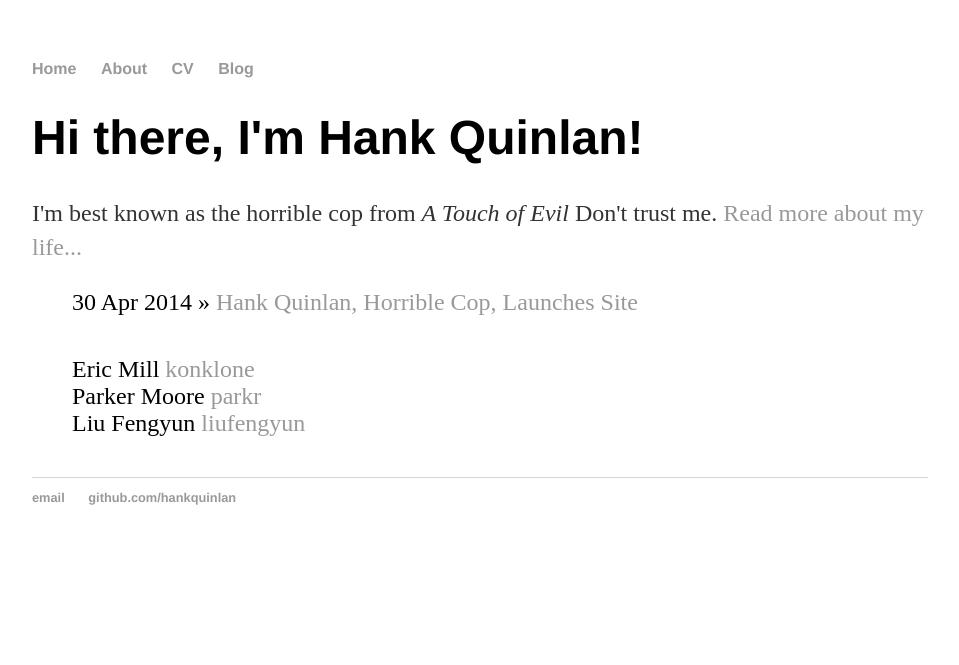
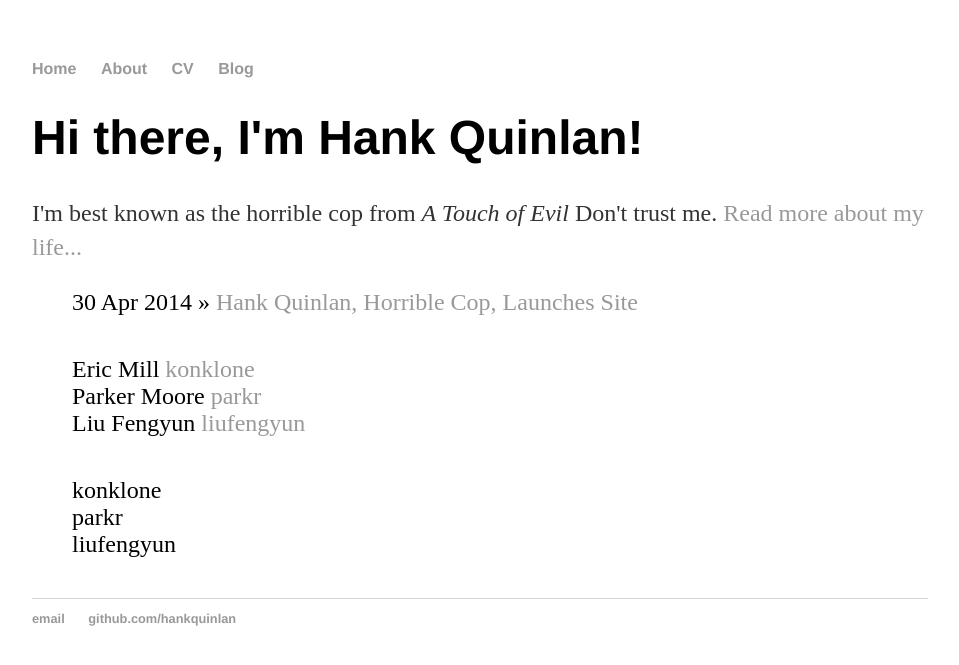
Before and after one commit to fikrisyad/data-eval, a Jekyll site: the page built from index.html, in a window 1280 px wide. Shown: the top 665 px of the page, without its empty margins (160-1119 px from the left). Built offline with Jekyll 4.4.1, drawn with Linux system fonts in a browser that asks for light colours.

Commit message:
Update index.html

```diff
--- a/index.html
+++ b/index.html
@@ -19,7 +19,7 @@ title: Hank Quinlan, Horrible Cop
 	{% endfor %}
 </ul>
 <ul class="posts">
-	{% for row in site.data.dataset %}
-	<li><span>{{ row.image_id }}</span> </li>
+	{% for row in site.data.members %}
+	<li><span>{{ row.github }}</span> </li>
 	{% endfor %}
 </ul>
```
